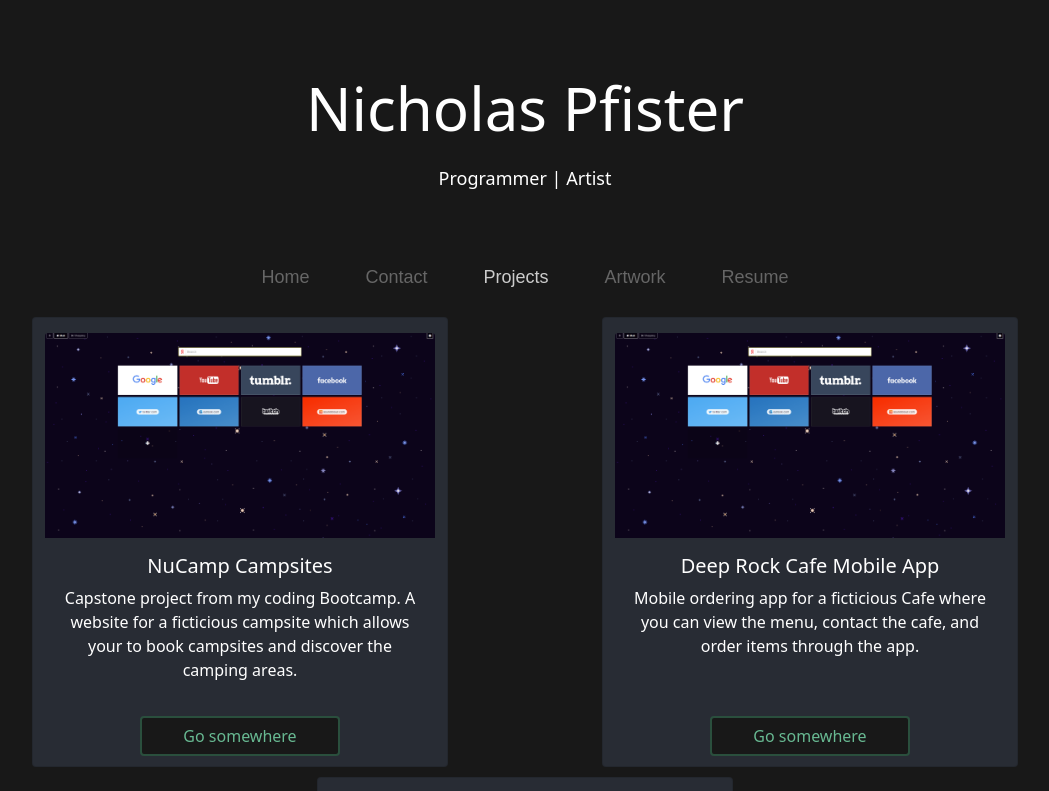
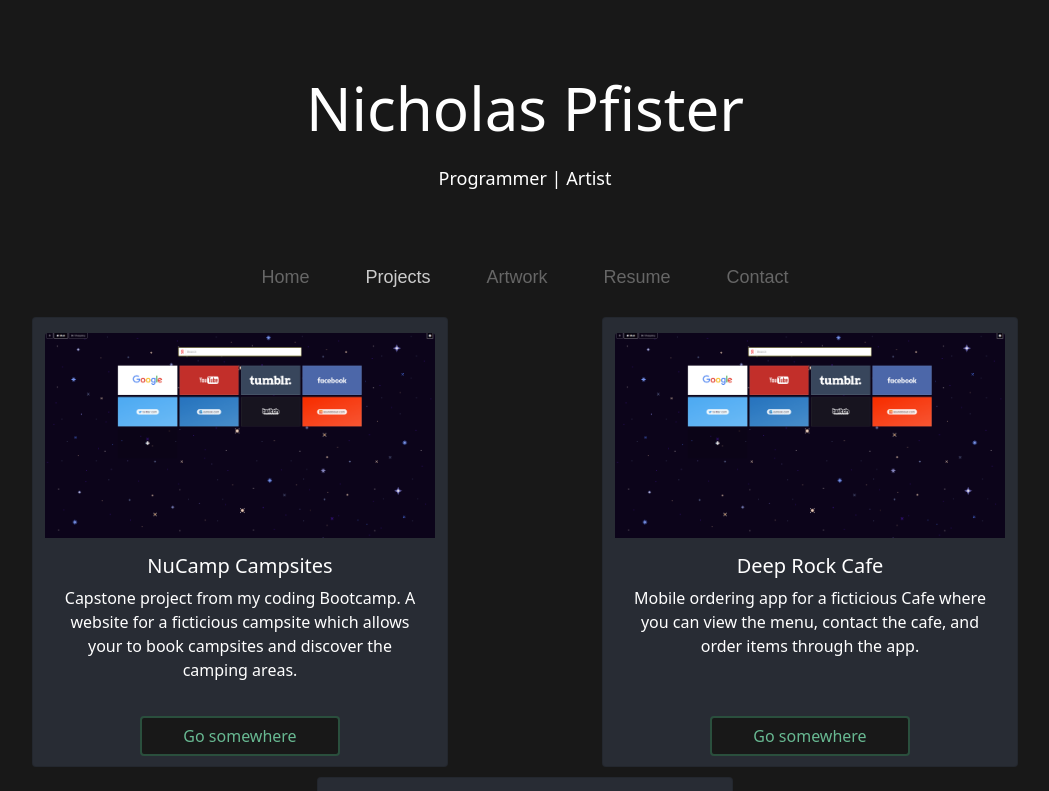
Before and after one commit to npfister13/portfolio-project, a React (Create React App) app: page /projects in a window 1280 px wide. Shown: the top 791 px of the page, without its empty margins (115-1164 px from the left). Built offline with nearby package versions, Linux system fonts and the light colour scheme.

Commit message:
small modifications

```diff
--- a/src/App.css
+++ b/src/App.css
@@ -71,11 +71,29 @@ body {
   }
 }
 
-.artworks {
-  animation: .5s ease-out 0s 1 slideInFromTop;
+/* .artworksList {
+  list-style: none;
+  padding: 0px;
+  margin: 50px 0px 0x;
+  display: grid;
+  grid-template-columns: repeat(auto-fill, minmax(300px, 1fr));
+  gap: 15px;
+  position: relative;
 }
 
+.artworksList li{
+  transition: all 0.25s cubic-bezier(0.645, 0.045, 0.355, 1) 0s, opacity 0.5s cubic-bezier(0.645, 0.045, 0.355, 1) 0s, transform 0.5s cubic-bezier(0.645, 0.045, 0.355, 1) 0s;
+  visibility: visible;
+  opacity: 1;
+  transform: matrix3d(1, 00 0, 0, 0, 1, 0, 0, 0, 0, 1, 0, 0, 0, 0, 1);
+} */
+
+/* .artworks {
+
+} */
+
 .artworks img {
+  animation: .5s ease-out 0s 1 slideInFromTop;
   border: 6px solid rgb(0, 0, 0);
   border-radius: 5px;
   box-shadow: 0 0 4px 4px #2a4f3d;
--- a/src/components/Artwork.js
+++ b/src/components/Artwork.js
@@ -5,7 +5,7 @@ import { ARTWORKS } from "../shared/artworks";
 function RenderItem({items, itemsDisplayArray, itemsPerScreen}) {
     const tempArray = itemsDisplayArray;
     return(
-        <div className="row">
+        <ul className="row artworksList">
             {
                 items.map((item, index) => {
                     tempArray.indexOf(item) > -1 ? console.log('in array already') : tempArray.push(item)
@@ -20,7 +20,7 @@ function RenderItem({items, itemsDisplayArray, itemsPerScreen}) {
                     }
                 })
             }
-        </div>
+        </ul>
     )
 }
 
--- a/src/components/Main.js
+++ b/src/components/Main.js
@@ -8,26 +8,15 @@ import Artwork from './Artwork'
 import { Routes, Route } from 'react-router-dom';
 
 export default function Main() {
-
     return(
         <React.Fragment>
-
-
             <Routes>
                 <Route path="/" element={<Home />} />
-                {/* <Route path="/about" element={<About />} /> */}
-                <Route path="/contact" element={<Contact />} />
                 <Route path="/projects" element={<Projects />} />
                 <Route path="/artwork" element={<Artwork />} />
                 <Route path="/resume" element={<Resume />} />
+                <Route path="/contact" element={<Contact />} />
             </Routes>
-
-
-            {/* <About /> */}
-            {/* <Contact /> */}
-            {/* <NavTab /> */}
-            {/* <Projects /> */}
-            {/* <Skills /> */}
         </React.Fragment>
     )
 
--- a/src/components/NavTab.js
+++ b/src/components/NavTab.js
@@ -31,11 +31,6 @@ export default function NavTab() {
                             </NavLink>
                         </NavItem>
                         <NavItem>
-                            <NavLink className="nav-link" to="/contact">
-                                <i className="fa fa-info fa-lg"/> Contact
-                            </NavLink>
-                        </NavItem>
-                        <NavItem>
                             <NavLink className="nav-link" to="/projects">
                                 <i className="fa fa-address-card fa-lg"/> Projects
                             </NavLink>
@@ -50,6 +45,11 @@ export default function NavTab() {
                                 <i className="fa fa-address-card fa-lg"/> Resume
                             </NavLink>
                         </NavItem>
+                        <NavItem>
+                            <NavLink className="nav-link" to="/contact">
+                                <i className="fa fa-info fa-lg"/> Contact
+                            </NavLink>
+                        </NavItem>
                     </Nav>
                 </Collapse>
             </Navbar>
--- a/src/shared/projects.js
+++ b/src/shared/projects.js
@@ -7,7 +7,7 @@ export const PROJECTS = [
     },
     {
         id: 1,
-        name: "Deep Rock Cafe Mobile App",
+        name: "Deep Rock Cafe",
         description: "Mobile ordering app for a ficticious Cafe where you can view the menu, contact the cafe, and order items through the app.",
         image: "./assets/images/placeholder-01.png"
     },
```
Also changed, not shown: src/components/Home.js (+0 -11 lines).
